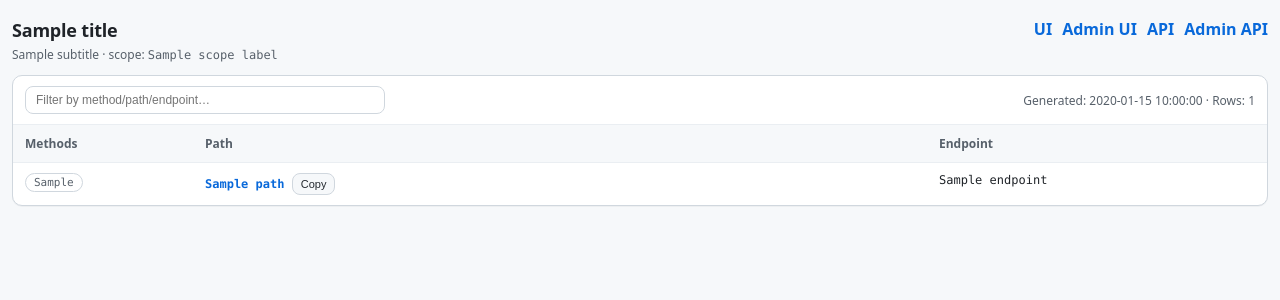
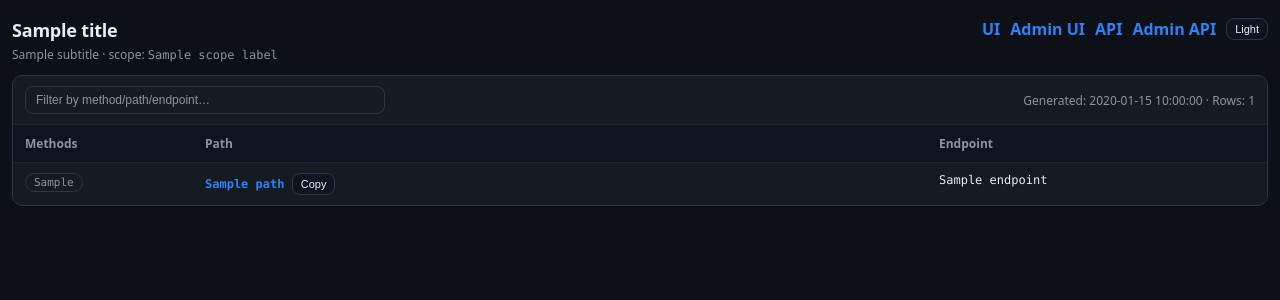
Before and after one commit to Heyzi/release-portal, a Flask app: template templates/api_docs.html in a window 1280 px wide. Shown: the top 300 px of the page. Run offline with Flask 3, Linux system fonts and the light colour scheme; the template is opened without the code that fills it: most values are stand-ins (such as "Sample title", 1, 10 or a date in 2020).

Commit message:
small rework

```diff
--- a/api/extensions_marketplace.py
+++ b/api/extensions_marketplace.py
@@ -2,6 +2,7 @@ from __future__ import annotations
 
 import io
 import json
+import logging
 import mimetypes
 import re
 import time
@@ -11,7 +12,7 @@ from datetime import datetime, timezone
 from pathlib import Path
 from typing import Any, Dict, List, Optional, Tuple
 
-from flask import Blueprint, Response, abort, jsonify, request, send_file
+from flask import Blueprint, Response, abort, jsonify, request, send_file, g
 
 from services.extensions_registry import ALLOWED_PLATFORMS, REGISTRY
 from services.releases import RELEASES_ROOT, UNIVERSAL_PLATFORM, get_latest_version_from_symlinks
@@ -43,20 +44,12 @@ FILTER_TARGET = 8
 FILTER_SEARCH_TEXT = 10
 
 _ALLOWED_ORIGINS = {"vscode-file://vscode-app"}
+_ALLOWED_METHODS = "GET, POST, OPTIONS"
 
-_BASE_ALLOWED_HEADERS = {
-    "accept",
-    "authorization",
-    "content-type",
-    "origin",
-    "x-request-id",
-}
-
-_ALLOWED_METHODS = "GET, POST, OPTIONS"
+_log = logging.getLogger("marketplace")
 
 
 def _releases_ext_root() -> Path:
-
     root = Path(RELEASES_ROOT).expanduser()
 
     cand_direct = root / "extensions"
@@ -73,7 +66,6 @@ def _releases_ext_root() -> Path:
             return cand_parent_direct
 
     return cand_direct
-
 
 
 def _ext_dir(ns: str, ext: str, ver: str, tp: str) -> Path:
@@ -97,14 +89,6 @@ def _get_cors_origin() -> str:
     return origin if origin in _ALLOWED_ORIGINS else ""
 
 
-def _is_allowed_header(name_lc: str) -> bool:
-    if not name_lc:
-        return False
-    if name_lc in _BASE_ALLOWED_HEADERS:
-        return True
-    return name_lc.startswith("x-market-")
-
-
 def _apply_cors_headers(resp: Response) -> Response:
     origin = _get_cors_origin()
     if not origin:
@@ -117,14 +101,9 @@ def _apply_cors_headers(resp: Response) -> Response:
 
     req_hdrs = (request.headers.get("Access-Control-Request-Headers") or "").strip()
     if req_hdrs:
-        want: List[str] = []
-        for h in req_hdrs.split(","):
-            hn = h.strip().lower()
-            if _is_allowed_header(hn):
-                want.append(hn)
-        resp.headers["Access-Control-Allow-Headers"] = ", ".join(sorted(set(want))) if want else ", ".join(sorted(_BASE_ALLOWED_HEADERS))
+        resp.headers["Access-Control-Allow-Headers"] = req_hdrs
     else:
-        resp.headers["Access-Control-Allow-Headers"] = ", ".join(sorted(_BASE_ALLOWED_HEADERS))
+        resp.headers["Access-Control-Allow-Headers"] = "*"
 
     return resp
 
@@ -593,7 +572,8 @@ def extensionquery() -> Response:
 
     param = request.get_json(silent=True) or {}
     filters = param.get("filters") or []
-    flags = int(param.get("flags") or 0)
+    flags_in = int(param.get("flags") or 0)
+    flags = flags_in
 
     page_number = 1
     page_size = 20
@@ -625,8 +605,29 @@ def extensionquery() -> Response:
                 if ft == FILTER_TARGET and isinstance(val, str) and val.strip():
                     tp_req = val.strip()
 
+    is_specific = bool(ext_id)
+
+    if is_specific:
+        flags = flags & (~FLAG_INCLUDE_LATEST_VERSION_ONLY)
+        flags |= (FLAG_INCLUDE_VERSIONS | FLAG_INCLUDE_FILES | FLAG_INCLUDE_ASSET_URI | FLAG_INCLUDE_VERSION_PROPERTIES)
+
     tp_eff = _choose_tp_for_request(tp_req)
     offset = max(0, page_number - 1) * max(1, page_size)
+
+    if _log.isEnabledFor(logging.INFO):
+        _log.info(
+            "extensionquery reqId=%s specific=%s ext_id=%s search=%s tp_req=%s tp_eff=%s flags_in=%s flags_eff=%s page=%s size=%s",
+            getattr(g, "request_id", None),
+            is_specific,
+            ext_id,
+            search_text,
+            tp_req,
+            tp_eff,
+            flags_in,
+            flags,
+            page_number,
+            page_size,
+        )
 
     extensions: List[Dict[str, Any]] = []
     total = 0
@@ -648,7 +649,22 @@ def extensionquery() -> Response:
                 rows = [r for r in rows if r.target_platform in {tp_eff, "universal"}]
             total = 1 if rows else 0
             if rows:
-                extensions = [_vscode_extension_json(ns, ext, rows, flags, tp_eff)]
+                e = _vscode_extension_json(ns, ext, rows, flags, tp_eff)
+                extensions = [e]
+                if _log.isEnabledFor(logging.INFO):
+                    vcnt = 0
+                    try:
+                        vcnt = len(e.get("versions") or [])
+                    except Exception:
+                        vcnt = -1
+                    _log.info(
+                        "extensionquery respId=%s ext=%s.%s rows=%s versions=%s",
+                        getattr(g, "request_id", None),
+                        ns,
+                        ext,
+                        len(rows),
+                        vcnt,
+                    )
     else:
         pairs = REGISTRY.list_pairs(search_text=search_text)
         total = len(pairs)
--- a/templates/api_docs.html
+++ b/templates/api_docs.html
@@ -6,20 +6,41 @@
     <meta charset="utf-8">
     <title>{{ title }}</title>
     <meta name="viewport" content="width=device-width, initial-scale=1">
+    <meta name="color-scheme" content="dark light">
 
     <style>
+        /* =========================
+           Theme variables
+           Default = DARK
+           ========================= */
         :root {
+            --bg: #0d1117;
+            --panel: #161b22;
+            --panel-2: #0f1520;
+            --text: #e6edf3;
+            --muted: #8b949e;
+            --border: #30363d;
+            --border-soft: #21262d;
+            --accent: #2f81f7;
+            --shadow: 0 1px 0 rgba(0, 0, 0, 0.35);
+            --radius: 10px;
+            --mono: ui-monospace, SFMono-Regular, Menlo, Monaco, Consolas, "Liberation Mono", "Courier New", monospace;
+            --sans: system-ui, -apple-system, BlinkMacSystemFont, "Segoe UI", sans-serif;
+            --focus-ring: rgba(47, 129, 247, 0.35);
+        }
+
+        /* LIGHT override (old palette) */
+        :root[data-theme="light"] {
             --bg: #f6f8fa;
             --panel: #ffffff;
+            --panel-2: #f6f8fa;
             --text: #1f2328;
             --muted: #57606a;
             --border: #d0d7de;
             --border-soft: #eaeef2;
             --accent: #0969da;
             --shadow: 0 1px 0 rgba(27, 31, 36, 0.04);
-            --radius: 10px;
-            --mono: ui-monospace, SFMono-Regular, Menlo, Monaco, Consolas, "Liberation Mono", "Courier New", monospace;
-            --sans: system-ui, -apple-system, BlinkMacSystemFont, "Segoe UI", sans-serif;
+            --focus-ring: rgba(9, 105, 218, 0.25);
         }
 
         * {
@@ -98,7 +119,7 @@
 
         .control {
             border: 1px solid var(--border);
-            background: #fff;
+            background: var(--panel);
             color: var(--text);
             border-radius: 8px;
             padding: 6px 10px;
@@ -108,9 +129,13 @@
             max-width: 100%;
         }
 
+        .control::placeholder {
+            color: var(--muted);
+        }
+
         .control:focus {
             border-color: var(--accent);
-            box-shadow: 0 0 0 3px rgba(9, 105, 218, 0.15);
+            box-shadow: 0 0 0 3px var(--focus-ring);
         }
 
         .meta {
@@ -129,7 +154,7 @@
 
         thead th {
             text-align: left;
-            background: #f6f8fa;
+            background: var(--panel-2);
             border-bottom: 1px solid var(--border-soft);
             padding: 10px 12px;
             color: var(--muted);
@@ -154,7 +179,7 @@
             font-size: 11px;
             border: 1px solid var(--border);
             color: var(--muted);
-            background: #fff;
+            background: var(--panel);
             font-family: var(--mono);
             white-space: nowrap;
         }
@@ -167,8 +192,8 @@
 
         .copy-btn {
             border: 1px solid var(--border);
-            background: #f6f8fa;
-            color: #24292f;
+            background: var(--panel-2);
+            color: var(--text);
             border-radius: 8px;
             padding: 4px 8px;
             font-size: 11px;
@@ -178,7 +203,21 @@
 
         .copy-btn:hover {
             border-color: var(--accent);
-            background: #eef4ff;
+            background: rgba(47, 129, 247, 0.15);
+        }
+
+        .btn {
+            border: 1px solid var(--border);
+            background: var(--panel-2);
+            color: var(--text);
+            border-radius: 8px;
+            padding: 4px 8px;
+            font-size: 11px;
+            cursor: pointer;
+        }
+
+        .btn:hover {
+            border-color: var(--accent);
         }
     </style>
 </head>
@@ -195,6 +234,8 @@
                 <a href="/admin">Admin UI</a>
                 <a href="/api">API</a>
                 <a href="/admin/help">Admin API</a>
+
+                <button id="themeToggle" type="button" class="btn">Light</button>
             </div>
         </header>
 
@@ -216,13 +257,11 @@
                 </thead>
                 <tbody id="tbody">
                     {% for r in rows %}
-                    <tr data-text="{{ (r.methods_str ~ ' ' ~ r.path ~ ' ' ~ r.endpoint)|lower }}"
-                        data-path="{{ r.path }}" data-methods="{{ r.methods_str }}">
+                    <tr data-text="{{ (r.methods_str ~ ' ' ~ r.path ~ ' ' ~ r.endpoint)|lower }}">
                         <td><span class="pill">{{ r.methods_str }}</span></td>
                         <td class="mono">
-                            <a class="mono api-link" href="{{ r.path }}" title="Open {{ r.path }}">{{ r.path }}</a>
-                            <button class="copy-btn" type="button" data-copy="{{ r.path }}"
-                                title="Copy path">Copy</button>
+                            <a class="mono" href="{{ r.path }}">{{ r.path }}</a>
+                            <button class="copy-btn" type="button" data-copy="{{ r.path }}">Copy</button>
                         </td>
                         <td class="mono">{{ r.endpoint }}</td>
                     </tr>
@@ -236,6 +275,34 @@
     </div>
 
     <script>
+        /* =========================
+           Theme (default = dark)
+           ========================= */
+        const themeToggle = document.getElementById('themeToggle');
+
+        function applyTheme(theme) {
+            const t = (theme === 'light') ? 'light' : 'dark';
+            if (t === 'light') document.documentElement.setAttribute('data-theme', 'light');
+            else document.documentElement.removeAttribute('data-theme');
+
+            try { localStorage.setItem('theme', t); } catch (_) { }
+
+            if (themeToggle) themeToggle.textContent = (t === 'light') ? 'Dark' : 'Light';
+        }
+
+        (function initTheme() {
+            let saved = '';
+            try { saved = localStorage.getItem('theme') || ''; } catch (_) { }
+            applyTheme(saved === 'light' ? 'light' : 'dark');
+        })();
+
+        if (themeToggle) {
+            themeToggle.addEventListener('click', () => {
+                const isLight = document.documentElement.getAttribute('data-theme') === 'light';
+                applyTheme(isLight ? 'dark' : 'light');
+            });
+        }
+
         const q = document.getElementById('q');
         const tbody = document.getElementById('tbody');
 
@@ -246,8 +313,7 @@
             const rows = Array.from(tbody.querySelectorAll('tr'));
             rows.forEach(tr => {
                 const t = tr.getAttribute('data-text') || '';
-                const show = !v || t.includes(v);
-                tr.style.display = show ? '' : 'none';
+                tr.style.display = (!v || t.includes(v)) ? '' : 'none';
             });
         }
 
@@ -261,9 +327,7 @@
                     ta.value = text;
                     ta.style.position = 'fixed';
                     ta.style.left = '-9999px';
-                    ta.style.top = '0';
                     document.body.appendChild(ta);
-                    ta.focus();
                     ta.select();
                     const ok = document.execCommand('copy');
                     document.body.removeChild(ta);
@@ -274,11 +338,10 @@
             }
         }
 
-        function bindCopyButtons() {
-            if (!tbody) return;
-            const btns = Array.from(tbody.querySelectorAll('button.copy-btn'));
-            btns.forEach(btn => {
-                btn.addEventListener('click', async () => {
+        if (tbody) {
+            tbody.addEventListener('click', async (e) => {
+                const btn = e.target.closest('button[data-copy]');
+                if (!btn) return;
                 const path = btn.getAttribute('data-copy') || '';
                 if (!path) return;
                 const ok = await copyText(path);
@@ -286,12 +349,9 @@
                 btn.textContent = ok ? 'Copied' : 'Copy failed';
                 setTimeout(() => { btn.textContent = old; }, 900);
             });
-            });
         }
 
         if (q) q.addEventListener('input', apply);
-
-        bindCopyButtons();
     </script>
 </body>
 
```
Also changed, not shown: api/portal.py (+6 -6 lines), api/releases_api.py (+13 -5 lines), templates/index.html (+116 -30 lines), tools/extensions_api_test.py (+33 -9 lines). Lines whose indentation alone changed are shown as unchanged.
